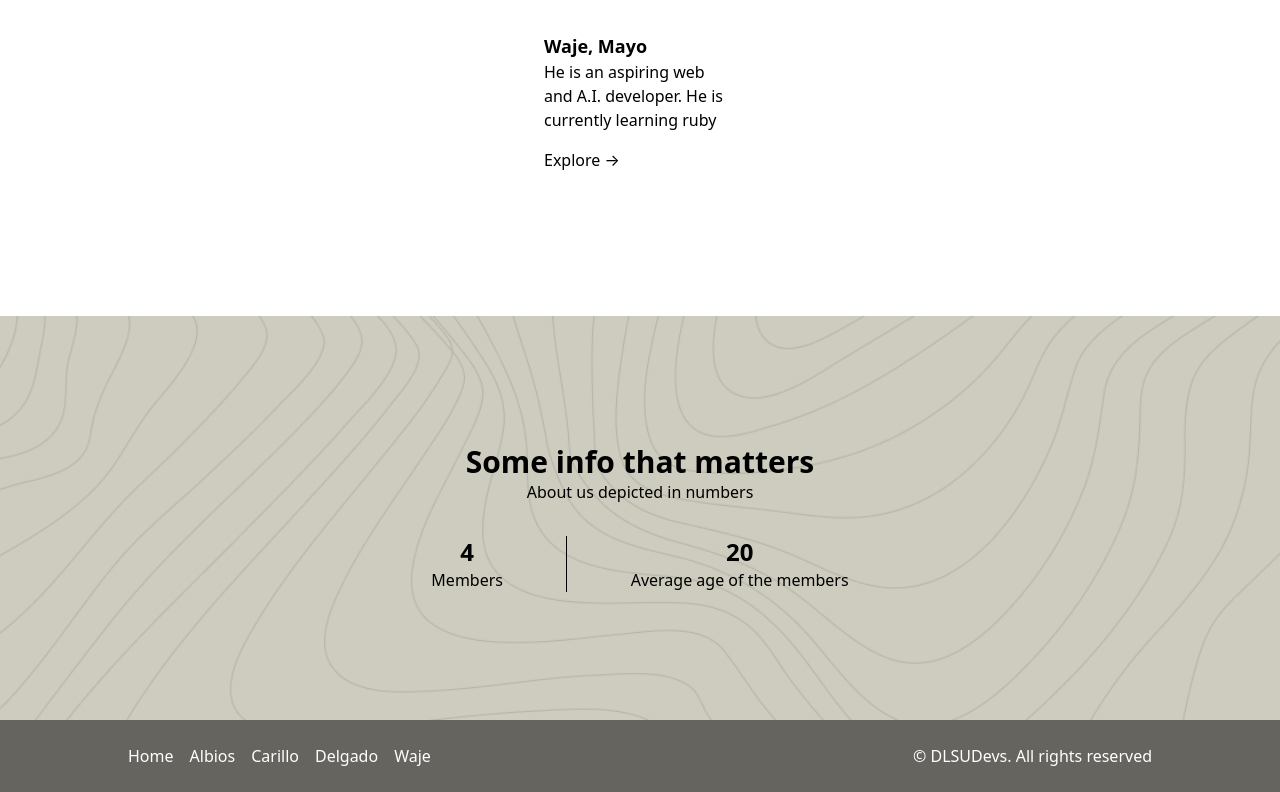
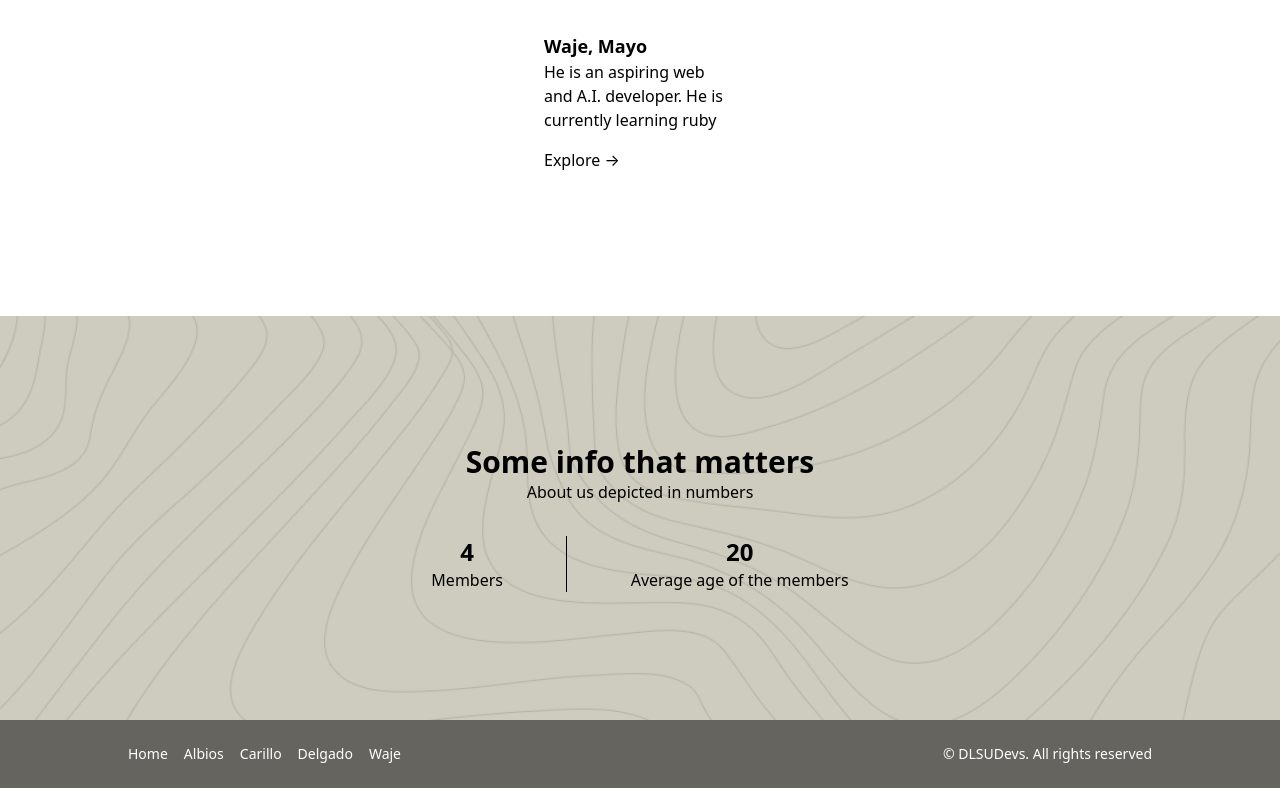
Before and after one commit to izner32/itcs111la, a Next.js app: page / in a window 1280 px wide. Shown: the part 1084-1876 px from the top of the page. Built offline with nearby package versions, Linux system fonts and the light colour scheme.

Commit message:
debug: fixed text on footer

```diff
--- a/src/components/Footer.tsx
+++ b/src/components/Footer.tsx
@@ -4,8 +4,8 @@ import Image from 'next/image';
 function Footer() {
   return (
     <>
-      <div className="text-[0.60rem] px-8 sm:px-16 md:px-24 lg:px-32 py-6 font-light text-white text-sm sm:text-base flex justify-between bg-ironside-gray-500">
-        <ul className="flex">
+      <div className="px-8 sm:px-16 md:px-24 lg:px-32 py-6 font-light text-white text-sm sm:text-base flex justify-between bg-ironside-gray-500">
+        <ul className="flex text-[0.60rem] sm:text-sm">
           <li className="mr-4">
             <a className="hover:text-black" href="/">Home</a>
           </li>
@@ -22,7 +22,7 @@ function Footer() {
             <a className="hover:text-black" href="/devs/waje">Waje</a>
           </li>
         </ul>
-        <div className="font-light">
+        <div className="text-[0.60rem] font-light sm:text-sm">
           <p>© DLSUDevs. All rights reserved </p>
         </div>
       </div>
```
